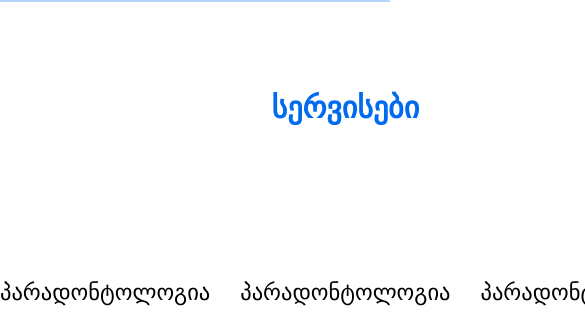
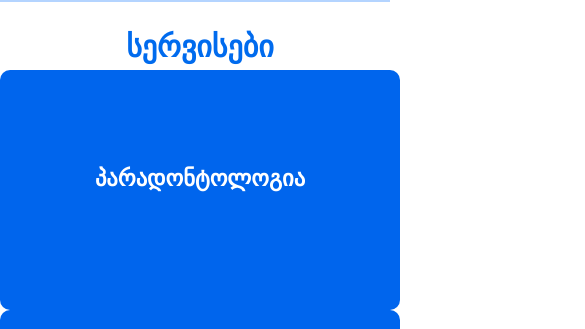
Before and after one commit to SabaMinadze/dentistryVue, a Vue app: page / in a window 390 px wide. Shown: the part 515-844 px from the top of the page, 585 px wide, since content can reach past the window. Built offline with nearby package versions, Linux system fonts and the light colour scheme.

Commit message:
Add code

```diff
--- a/src/components/card.vue
+++ b/src/components/card.vue
@@ -28,7 +28,20 @@ h2{
 
 }
 
-@media (min-width: 220px) and (max-width: 950px){}
+@media (min-width: 220px) and (max-width: 950px){
+    .box{
+    height: 240px;
+    width: 400px;
+    border-radius: 10px;
+    background-color: rgb(0,101,237);
+}
+
+h2{
+    font-weight: 600;
+    color: white;
+    transform: translateY(90px);
+}
+}
 
 
 </style>
--- a/src/components/cards.vue
+++ b/src/components/cards.vue
@@ -23,7 +23,6 @@ export default {
             <card/>
             <card/>
         </div>
-        <br/><br/>
 
     </div class="bigBox">
 </template>
@@ -52,11 +51,10 @@ export default {
 
 @media (min-width: 220px) and (max-width: 950px){
     .cardsBox{
-    display: flex;
-    margin-top: 20px;
-    align-items: center;
+    display: inline-flexbox;
     text-align: center;
-    gap: 30px;
+    gap: 90px;
+
 
 }
 
--- a/src/views/HomeView.vue
+++ b/src/views/HomeView.vue
@@ -35,5 +35,6 @@ import footer1 from "../components/footer.vue"
   display: grid;
   place-items: center;
   height: 100vh;
+  margin-top: 100px;
 }
 </style>
```
